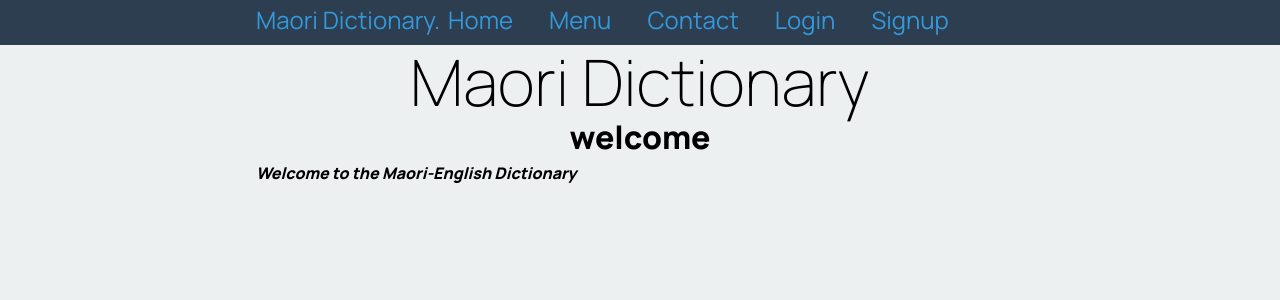
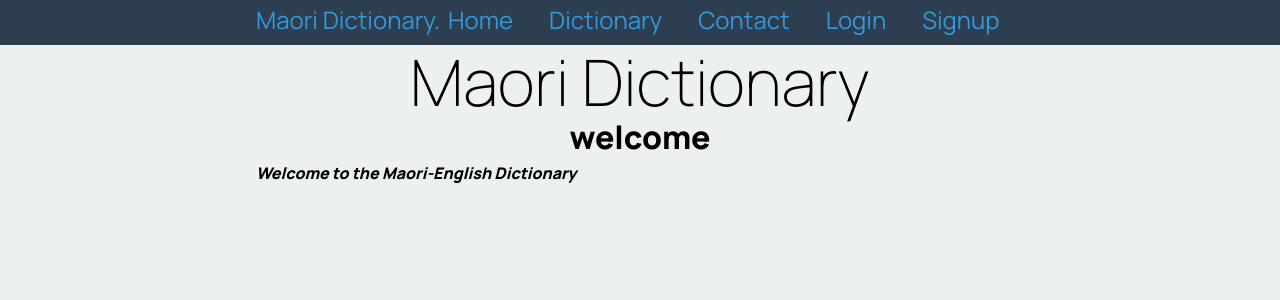
Before and after one commit to ArthurJFF/Maori_dictionary, a Flask app: page / in a window 1280 px wide. Shown: the top 300 px of the page. Run offline with Flask 3, Linux system fonts and the light colour scheme.

Commit message:
Added a webpage to display the dictionary. Had to change some things in base.html to get it done. The dictionary is displayed from the data in the table I had already added

```diff
--- a/app.py
+++ b/app.py
@@ -81,7 +81,18 @@ def render_signup_page():  # signup page
 
     return render_template('signup.html')
 
+@app.route('/dictionary')
+def render_dictionary():
+    if 'email' not in session:
+        return redirect('/login')  # Redirect to login if user is not logged in
 
+    conn = sqlite3.connect(DICTIONARY_DB)
+    cursor = conn.cursor()
+    cursor.execute("SELECT * FROM me_dictionary")
+    dictionary_data = cursor.fetchall()
+    conn.close()
+
+    return render_template('dictionary.html', dictionary_data=dictionary_data)
 
 
 if __name__ == '__main__':
--- a/templates/base.html
+++ b/templates/base.html
@@ -17,7 +17,7 @@
         <div class="navbar-brand">Maori Dictionary.</div>
         <div class="navbar-links">
             <a href="/">Home</a>
-            <a href="/menu">Menu</a>
+            <a href="/dictionary">Dictionary</a>
             <a href="/contact">Contact</a>
             {% if 'email' in session %}
                 <div class="navbar-user">Logged in as: {{ session.get('name') }}</div>
```
Also changed, not shown: templates/dictionary.html (added, +34 -0 lines).
